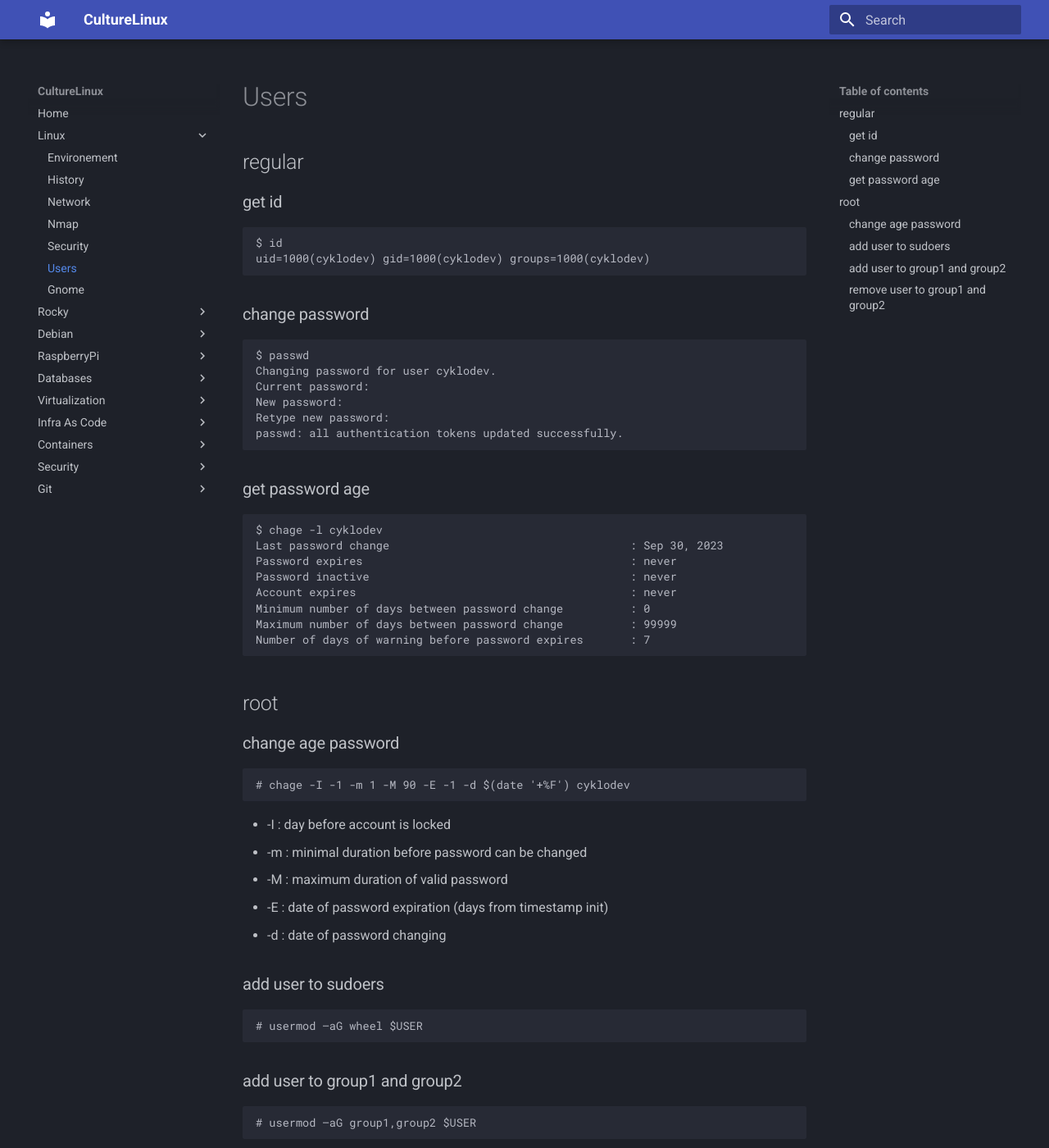
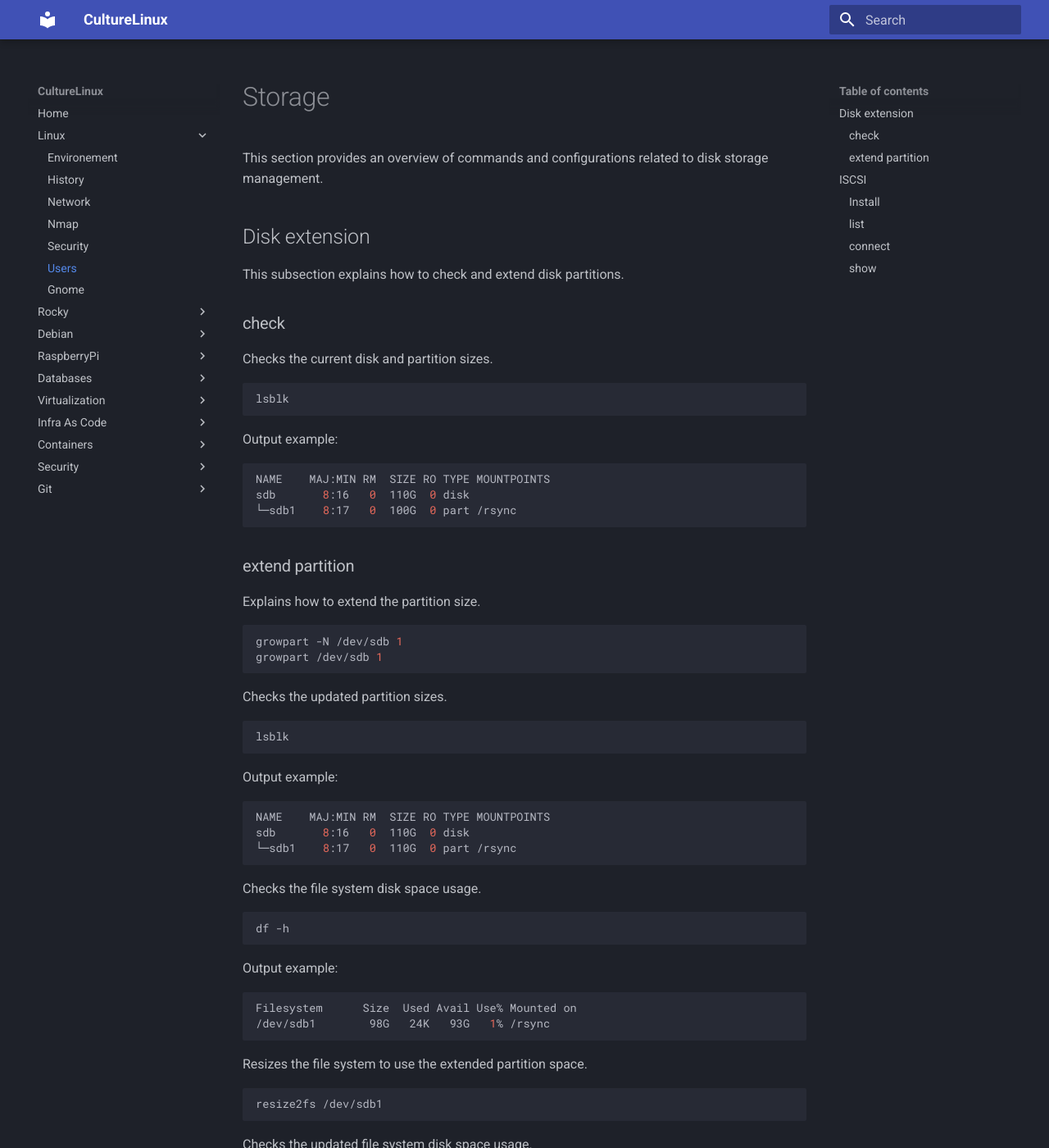
Before and after one commit to CultureLinux/doc, an MkDocs documentation site: the page built from docs/linux/users.md, in a window 1280 px wide and 1400 px high. Shown: the whole window at 82% size. Built offline with MkDocs 1.6.1 and Material for MkDocs 9.7.7, drawn with Linux system fonts in a browser that asks for light colours; some of the changed text lies outside the part shown.

Commit message:
Start adding description

````diff
--- a/docs/linux/users.md
+++ b/docs/linux/users.md
@@ -1,44 +1,80 @@
-# Users
+# Storage
+This section provides an overview of commands and configurations related to disk storage management.
 
-## regular
+## Disk extension
+This subsection explains how to check and extend disk partitions.
 
-### get id
-    $ id
-    uid=1000(cyklodev) gid=1000(cyklodev) groups=1000(cyklodev)
+### check
+Checks the current disk and partition sizes.
+```sh
+lsblk
+```
+Output example:
+```sh
+NAME    MAJ:MIN RM  SIZE RO TYPE MOUNTPOINTS
+sdb       8:16   0  110G  0 disk
+└─sdb1    8:17   0  100G  0 part /rsync
+```
 
-### change password
-    $ passwd
-    Changing password for user cyklodev.
-    Current password:
-    New password:
-    Retype new password:
-    passwd: all authentication tokens updated successfully.
+### extend partition
+Explains how to extend the partition size.
+```sh
+growpart -N /dev/sdb 1
+growpart /dev/sdb 1
+```
+Checks the updated partition sizes.
+```sh
+lsblk
+```
+Output example:
+```sh
+NAME    MAJ:MIN RM  SIZE RO TYPE MOUNTPOINTS
+sdb       8:16   0  110G  0 disk
+└─sdb1    8:17   0  110G  0 part /rsync
+```
+Checks the file system disk space usage.
+```sh
+df -h
+```
+Output example:
+```sh
+Filesystem      Size  Used Avail Use% Mounted on
+/dev/sdb1        98G   24K   93G   1% /rsync
+```
+Resizes the file system to use the extended partition space.
+```sh
+resize2fs /dev/sdb1
+```
+Checks the updated file system disk space usage.
+```sh
+Filesystem      Size  Used Avail Use% Mounted on
+/dev/sdb1       108G   24K  103G   1% /rsync
+```
 
-### get password age
-    $ chage -l cyklodev
-    Last password change                                    : Sep 30, 2023
-    Password expires                                        : never
-    Password inactive                                       : never
-    Account expires                                         : never
-    Minimum number of days between password change          : 0
-    Maximum number of days between password change          : 99999
-    Number of days of warning before password expires       : 7
+## ISCSI
+This subsection covers the installation and management of iSCSI targets.
 
-## root
+### Install
+Installs the necessary packages for iSCSI.
+```sh
+apt -y install open-iscsi lsscsi
+```
 
-### change age password
-    # chage -I -1 -m 1 -M 90 -E -1 -d $(date '+%F') cyklodev
-* -I : day before account is locked
-* -m : minimal duration before password can be changed
-* -M : maximum duration of valid password
-* -E : date of password expiration (days from timestamp init)
-* -d : date of password changing
+### list
+Discovers available iSCSI targets from the specified IP/DNS.
+```sh
+iscsiadm -m discovery -t sendtargets -p ${IP/DNS}
+```
 
-### add user to sudoers
-    # usermod –aG wheel $USER
+### connect
+Connects to the discovered iSCSI targets.
+```sh
+iscsiadm -m node --login
+```
 
-### add user to group1 and group2
-    # usermod –aG group1,group2 $USER
-
-### remove user to group1 and group2
-    # usermod –aG group1,group2 $USER
+### show
+Shows the current iSCSI sessions and lists SCSI devices.
+```sh
+iscsiadm -m session -o show
+lsscsi
+```
````
Also changed, not shown: docs/linux/history.md (+51 -16 lines), docs/linux/storage.md (+40 -16 lines), docs/rocky/firewalld.md (+29 -8 lines), docs/security/letsencrypt.md (+45 -16 lines).
